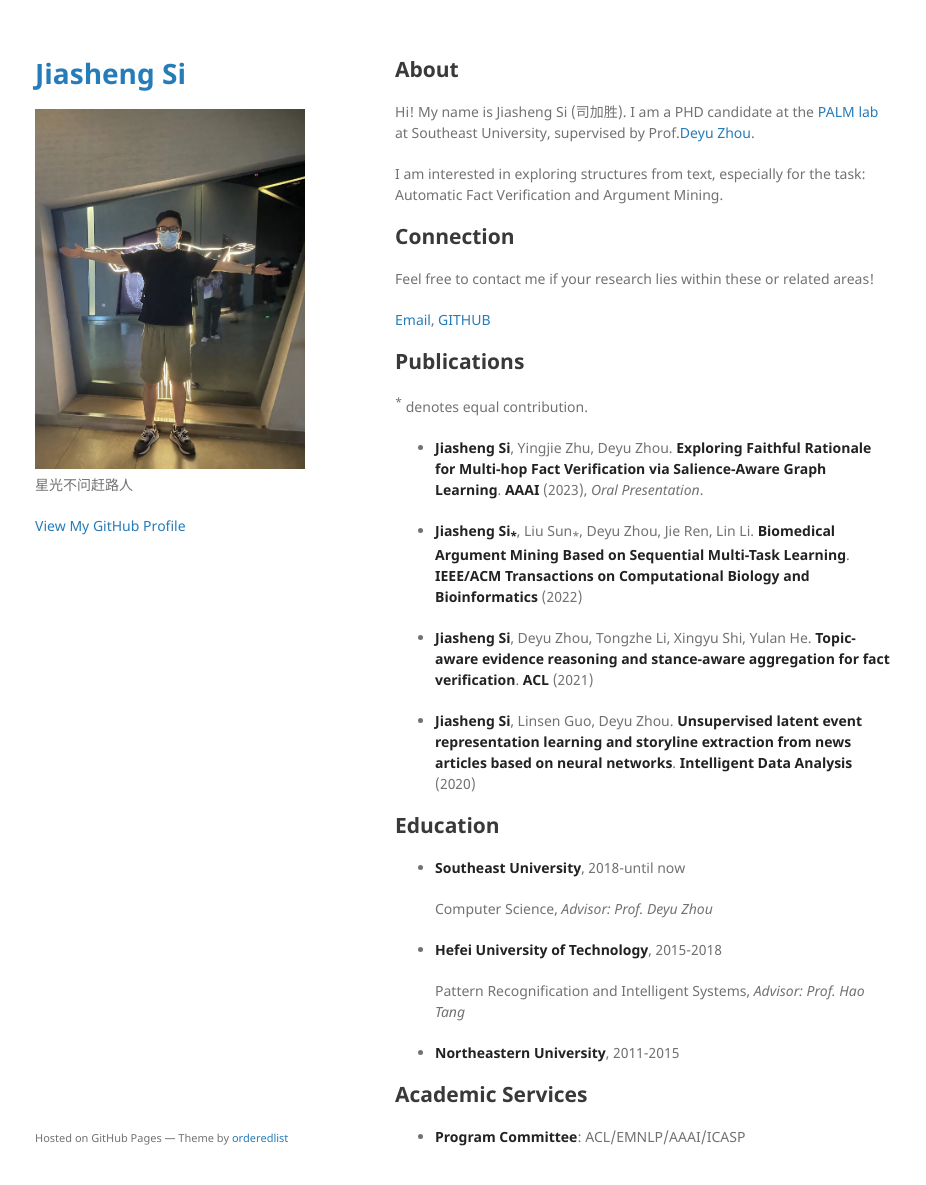
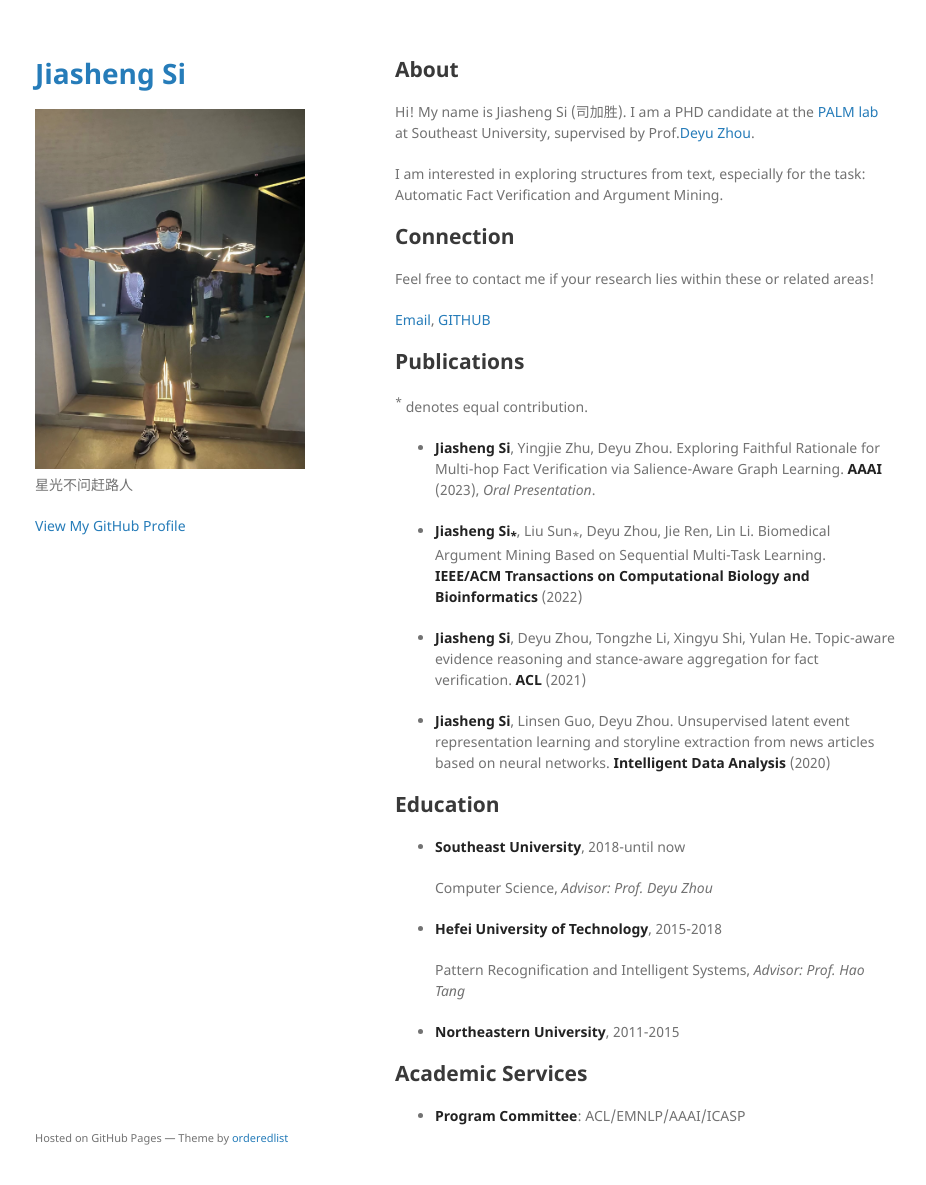
Before and after one commit to jasenchn/jasenchn.github.io, a Jekyll site: the page built from index.md, in a window 1280 px wide and 1217 px high. Shown: the top 1185 px of the window, without its empty margins (175-1101 px from the left). Built offline with Jekyll 4.4.1, drawn with Linux system fonts in a browser that asks for light colours; our own code applies the rules of GitHub Pages for plain Markdown files.

```diff
--- a/index.md
+++ b/index.md
@@ -19,16 +19,16 @@ Feel free to contact me if your research lies within these or related areas!
 
 <sup>*</sup> denotes equal contribution.
 
-- **Jiasheng Si**, Yingjie Zhu, Deyu Zhou. **Exploring Faithful Rationale for Multi-hop Fact Verification via Salience-Aware Graph Learning**. **AAAI** (2023), *Oral Presentation*.
+- **Jiasheng Si**, Yingjie Zhu, Deyu Zhou. Exploring Faithful Rationale for Multi-hop Fact Verification via Salience-Aware Graph Learning. **AAAI** (2023), *Oral Presentation*.
 
 
-- **Jiasheng Si<sub>*</sub>**, Liu Sun<sub>*</sub>, Deyu Zhou, Jie Ren, Lin Li. **Biomedical Argument Mining Based on Sequential Multi-Task Learning**. **IEEE/ACM Transactions on Computational Biology and Bioinformatics** (2022)
+- **Jiasheng Si<sub>*</sub>**, Liu Sun<sub>*</sub>, Deyu Zhou, Jie Ren, Lin Li. Biomedical Argument Mining Based on Sequential Multi-Task Learning. **IEEE/ACM Transactions on Computational Biology and Bioinformatics** (2022)
 
 
-- **Jiasheng Si**, Deyu Zhou, Tongzhe Li, Xingyu Shi, Yulan He. **Topic-aware evidence reasoning and stance-aware aggregation for fact verification**. **ACL** (2021)
+- **Jiasheng Si**, Deyu Zhou, Tongzhe Li, Xingyu Shi, Yulan He. Topic-aware evidence reasoning and stance-aware aggregation for fact verification. **ACL** (2021)
 
 
-- **Jiasheng Si**, Linsen Guo, Deyu Zhou. **Unsupervised latent event representation learning and storyline extraction from news articles based on neural networks**. **Intelligent Data Analysis** (2020)
+- **Jiasheng Si**, Linsen Guo, Deyu Zhou. Unsupervised latent event representation learning and storyline extraction from news articles based on neural networks. **Intelligent Data Analysis** (2020)
 
 
 
```
